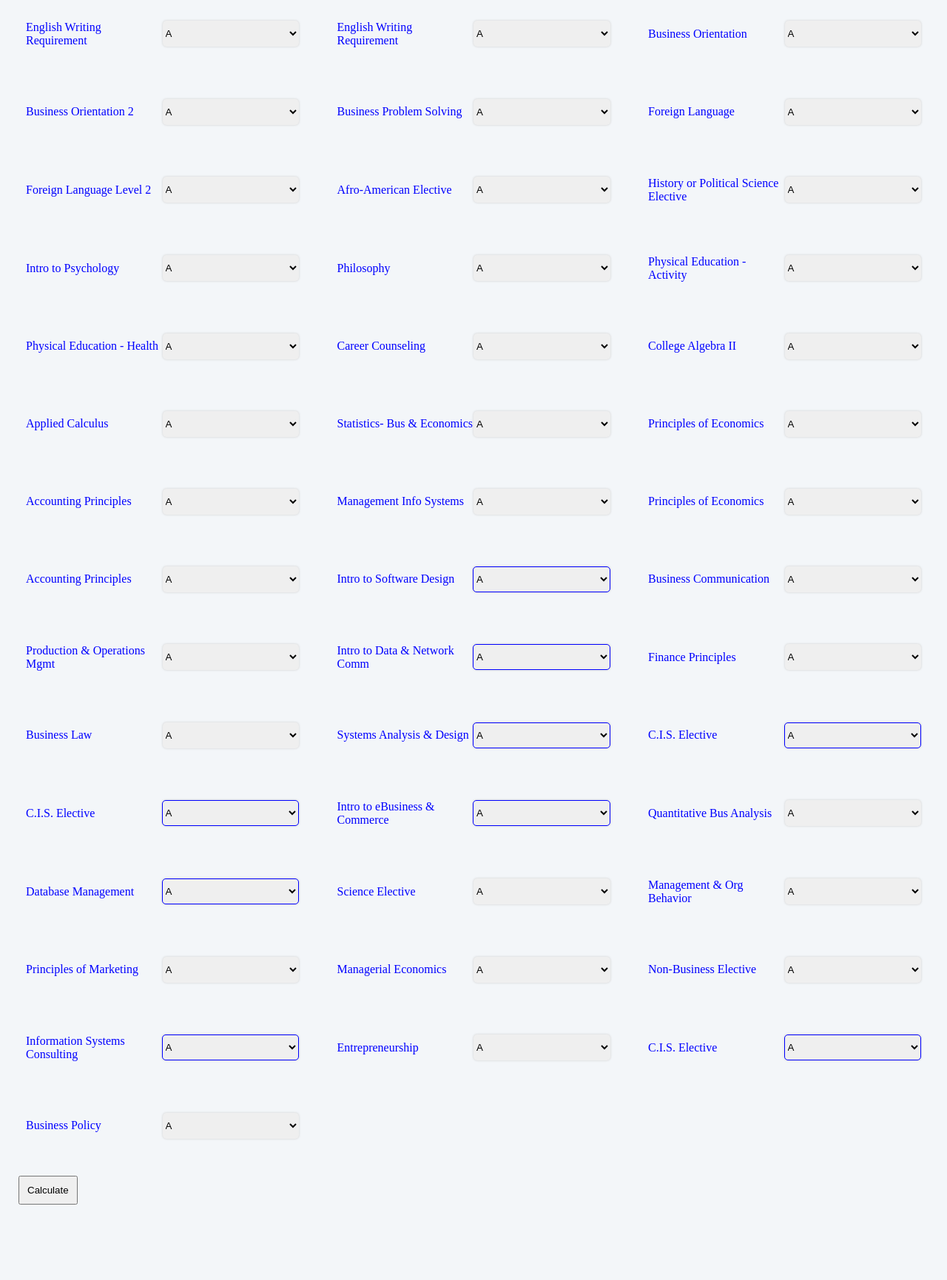
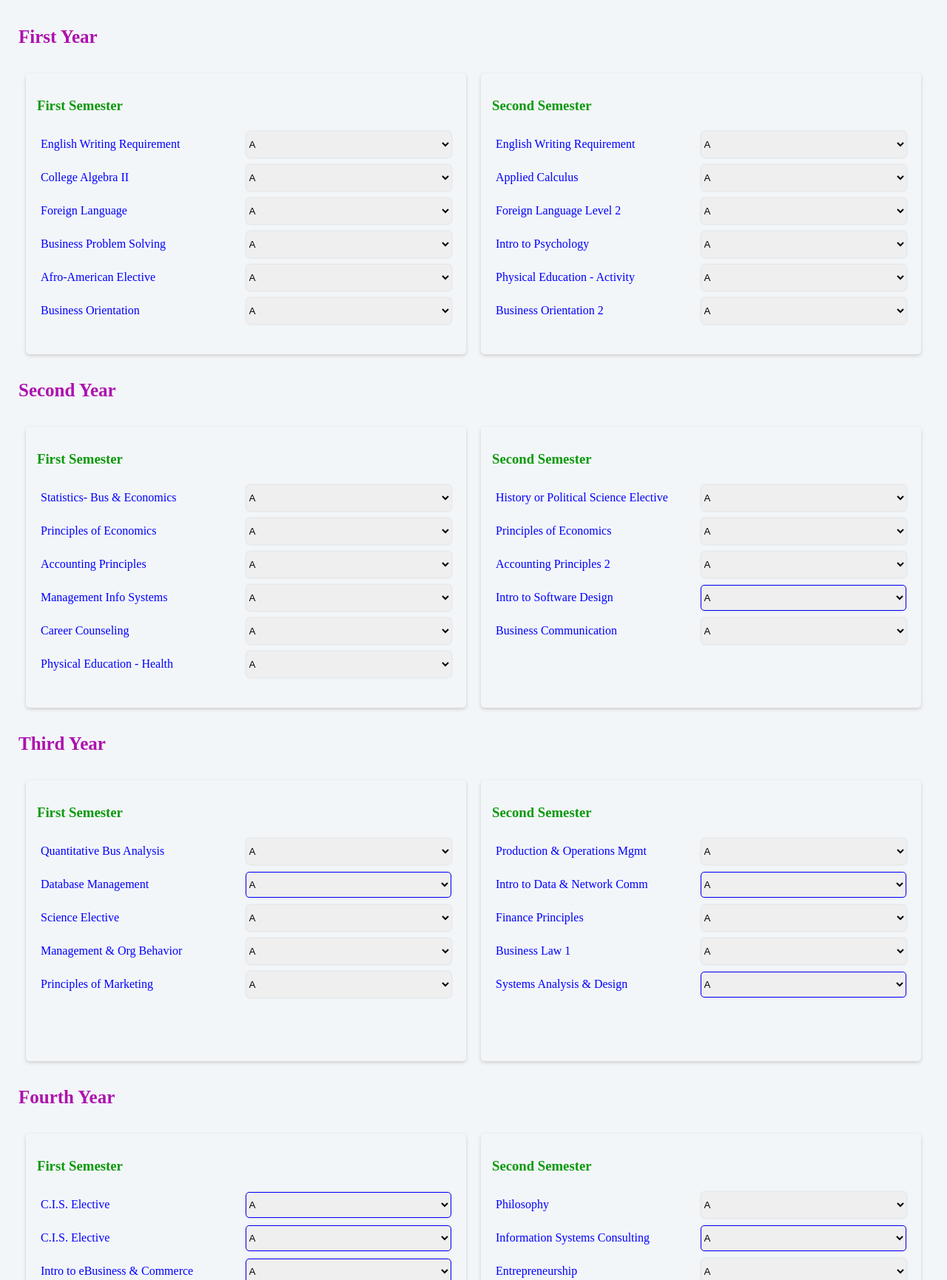
Before and after one commit to joellechina1/final, a plain HTML site: page webpage/index.html in a window 1280 px wide. Shown: the part 302-2033 px from the top of the page at 74% size. Drawn offline with Linux system fonts and the light colour scheme.

Commit message:
updating project style

```diff
--- a/webpage/index.html
+++ b/webpage/index.html
@@ -14,13 +14,19 @@
 
         <main>
 
-            <h1>Grade Calculator</h1>
+            <h1 style="margin-bottom:0">Grade Calculator</h1>
+            <p style="margin:0; color: blue">*blue border means IS major class</p>
             <h5>Overall GPA: <span id="overall">--</span></h5>
             <h5>Major GPA: <span id="major">--</span></h5>
 
             <button type="button" onclick=" calculate() " style="margin-bottom: 15px;">Calculate</button>
 
+            <h3 class="year-class">First Year</h3>
             <div class="outer-wrap">
+
+                <div class="card-wrap">
+
+                    <h3 class="semester-class">First Semester</h3>
 
                     <div class="input-wrap">
 
@@ -36,7 +42,7 @@
                     </div>
                     <div class="input-wrap">
 
-                    <label><a href="http://www.provost.howard.edu/PROVOST/bulletin2/v2business_home.htm">English Writing Requirement</a></label>
+                        <label><a href="http://www.provost.howard.edu/PROVOST/bulletin2/v2business_home.htm">College Algebra II</a></label>
                         <select>
 
                             <option value="4">A</option>
@@ -48,19 +54,7 @@
                     </div>
                     <div class="input-wrap">
 
-                    <label><a href="http://www.provost.howard.edu/PROVOST/bulletin2/v2business_home.htm">Business Orientation</a></label>
-                    <select>
-
-                        <option value="4">A</option>
-                        <option value="3">B</option>
-                        <option value="2">C</option>
-                        <option value="1">D</option>
-                        <option value="0">F</option>
-                    </select>
-                </div>
-                <div class="input-wrap">
-
-                    <label><a href="http://www.provost.howard.edu/PROVOST/bulletin2/v2business_home.htm">Business Orientation 2</a></label>
+                        <label><a href="http://www.provost.howard.edu/PROVOST/bulletin2/v2business_home.htm">Foreign Language</a></label>
                         <select>
 
                             <option value="4">A</option>
@@ -84,7 +78,49 @@
                     </div>
                     <div class="input-wrap">
 
-                    <label><a href="http://www.provost.howard.edu/PROVOST/bulletin2/v2business_home.htm">Foreign Language</a></label>
+                        <label><a href="http://www.provost.howard.edu/PROVOST/bulletin2/v2business_home.htm">Afro-American Elective</a></label>
+                        <select>
+
+                            <option value="4">A</option>
+                            <option value="3">B</option>
+                            <option value="2">C</option>
+                            <option value="1">D</option>
+                            <option value="0">F</option>
+                        </select>
+                    </div>
+                    <div class="input-wrap">
+
+                        <label><a href="http://www.provost.howard.edu/PROVOST/bulletin2/v2business_home.htm">Business Orientation</a></label>
+                        <select>
+
+                            <option value="4">A</option>
+                            <option value="3">B</option>
+                            <option value="2">C</option>
+                            <option value="1">D</option>
+                            <option value="0">F</option>
+                        </select>
+                    </div>
+                </div>
+
+                <div class="card-wrap">
+
+                    <h3 class="semester-class">Second Semester</h3>
+
+                    <div class="input-wrap">
+
+                        <label><a href="http://www.provost.howard.edu/PROVOST/bulletin2/v2business_home.htm">English Writing Requirement</a></label>
+                        <select>
+
+                            <option value="4">A</option>
+                            <option value="3">B</option>
+                            <option value="2">C</option>
+                            <option value="1">D</option>
+                            <option value="0">F</option>
+                        </select>
+                    </div>
+                    <div class="input-wrap">
+
+                        <label><a href="http://www.provost.howard.edu/PROVOST/bulletin2/v2business_home.htm">Applied Calculus</a></label>
                         <select>
 
                             <option value="4">A</option>
@@ -108,43 +144,7 @@
                     </div>
                     <div class="input-wrap">
 
-                    <label><a href="http://www.provost.howard.edu/PROVOST/bulletin2/v2business_home.htm">Afro-American Elective</a></label>
-                    <select>
-
-                        <option value="4">A</option>
-                        <option value="3">B</option>
-                        <option value="2">C</option>
-                        <option value="1">D</option>
-                        <option value="0">F</option>
-                    </select>
-                </div>
-                <div class="input-wrap">
-
-                    <label><a href="http://www.provost.howard.edu/PROVOST/bulletin2/v2business_home.htm">History or Political Science Elective</a></label>
-                    <select>
-
-                        <option value="4">A</option>
-                        <option value="3">B</option>
-                        <option value="2">C</option>
-                        <option value="1">D</option>
-                        <option value="0">F</option>
-                    </select>
-                </div>
-                <div class="input-wrap">
-
                         <label><a href="http://www.provost.howard.edu/PROVOST/bulletin2/v2business_home.htm">Intro to Psychology</a></label>
-                    <select>
-
-                        <option value="4">A</option>
-                        <option value="3">B</option>
-                        <option value="2">C</option>
-                        <option value="1">D</option>
-                        <option value="0">F</option>
-                    </select>
-                </div>
-                <div class="input-wrap">
-
-                    <label><a href="http://www.provost.howard.edu/PROVOST/bulletin2/v2business_home.htm">Philosophy</a></label>
                         <select>
 
                             <option value="4">A</option>
@@ -168,7 +168,7 @@
                     </div>
                     <div class="input-wrap">
 
-                    <label><a href="http://www.provost.howard.edu/PROVOST/bulletin2/v2business_home.htm">Physical Education - Health</a></label>
+                        <label><a href="http://www.provost.howard.edu/PROVOST/bulletin2/v2business_home.htm">Business Orientation 2</a></label>
                         <select>
 
                             <option value="4">A</option>
@@ -178,42 +178,15 @@
                             <option value="0">F</option>
                         </select>
                     </div>
-                <div class="input-wrap">
+                </div>
+            </div>
 
-                    <label><a href="http://www.provost.howard.edu/PROVOST/bulletin2/v2business_home.htm">Career Counseling</a></label>
-                    <select>
+            <h3 class="year-class">Second Year</h3>
+            <div class="outer-wrap">
 
-                        <option value="4">A</option>
-                        <option value="3">B</option>
-                        <option value="2">C</option>
-                        <option value="1">D</option>
-                        <option value="0">F</option>
-                    </select>
-                </div>
-                <div class="input-wrap">
+                <div class="card-wrap">
 
-                    <label><a href="http://www.provost.howard.edu/PROVOST/bulletin2/v2business_home.htm">College Algebra II</a></label>
-                    <select>
-
-                        <option value="4">A</option>
-                        <option value="3">B</option>
-                        <option value="2">C</option>
-                        <option value="1">D</option>
-                        <option value="0">F</option>
-                    </select>
-                </div>
-                <div class="input-wrap">
-
-                    <label><a href="http://www.provost.howard.edu/PROVOST/bulletin2/v2business_home.htm">Applied Calculus</a></label>
-                    <select>
-
-                        <option value="4">A</option>
-                        <option value="3">B</option>
-                        <option value="2">C</option>
-                        <option value="1">D</option>
-                        <option value="0">F</option>
-                    </select>
-                </div>
+                    <h3 class="semester-class">First Semester</h3>
                     <div class="input-wrap">
 
                         <label><a href="http://www.provost.howard.edu/PROVOST/bulletin2/v2business_home.htm">Statistics- Bus & Economics</a></label>
@@ -264,6 +237,46 @@
                     </div>
                     <div class="input-wrap">
 
+                        <label><a href="http://www.provost.howard.edu/PROVOST/bulletin2/v2business_home.htm">Career Counseling</a></label>
+                        <select>
+
+                            <option value="4">A</option>
+                            <option value="3">B</option>
+                            <option value="2">C</option>
+                            <option value="1">D</option>
+                            <option value="0">F</option>
+                        </select>
+                    </div>
+                    <div class="input-wrap">
+
+                        <label><a href="http://www.provost.howard.edu/PROVOST/bulletin2/v2business_home.htm">Physical Education - Health</a></label>
+                        <select>
+
+                            <option value="4">A</option>
+                            <option value="3">B</option>
+                            <option value="2">C</option>
+                            <option value="1">D</option>
+                            <option value="0">F</option>
+                        </select>
+                    </div>
+                </div>
+                <div class="card-wrap">
+
+                    <h3 class="semester-class">Second Semester</h3>
+                    <div class="input-wrap">
+
+                        <label><a href="http://www.provost.howard.edu/PROVOST/bulletin2/v2business_home.htm">History or Political Science Elective</a></label>
+                        <select>
+
+                            <option value="4">A</option>
+                            <option value="3">B</option>
+                            <option value="2">C</option>
+                            <option value="1">D</option>
+                            <option value="0">F</option>
+                        </select>
+                    </div>
+                    <div class="input-wrap">
+
                         <label><a href="http://www.provost.howard.edu/PROVOST/bulletin2/v2business_home.htm">Principles of Economics</a></label>
                         <select>
 
@@ -276,7 +289,7 @@
                     </div>
                     <div class="input-wrap">
 
-                    <label><a href="http://www.provost.howard.edu/PROVOST/bulletin2/v2business_home.htm">Accounting Principles</a></label>
+                        <label><a href="http://www.provost.howard.edu/PROVOST/bulletin2/v2business_home.htm">Accounting Principles 2</a></label>
                         <select>
 
                             <option value="4">A</option>
@@ -310,102 +323,15 @@
                             <option value="0">F</option>
                         </select>
                     </div>
-                <div class="input-wrap">
+                </div>
+            </div>
 
-                    <label><a href="http://www.provost.howard.edu/PROVOST/bulletin2/v2business_home.htm">Production & Operations Mgmt</a></label>
-                    <select>
+            <h3 class="year-class">Third Year</h3>
+            <div class="outer-wrap">
 
-                        <option value="4">A</option>
-                        <option value="3">B</option>
-                        <option value="2">C</option>
-                        <option value="1">D</option>
-                        <option value="0">F</option>
-                    </select>
-                </div>
-                <div class="input-wrap">
+                <div class="card-wrap">
 
-                    <label><a href="http://www.provost.howard.edu/PROVOST/bulletin2/v2business_home.htm">Intro to Data & Network Comm</a></label>
-                    <select class="major">
-
-                        <option value="4">A</option>
-                        <option value="3">B</option>
-                        <option value="2">C</option>
-                        <option value="1">D</option>
-                        <option value="0">F</option>
-                    </select>
-                </div>
-                <div class="input-wrap">
-
-                    <label><a href="http://www.provost.howard.edu/PROVOST/bulletin2/v2business_home.htm">Finance Principles</a></label>
-                    <select>
-
-                        <option value="4">A</option>
-                        <option value="3">B</option>
-                        <option value="2">C</option>
-                        <option value="1">D</option>
-                        <option value="0">F</option>
-                    </select>
-                </div>
-                <div class="input-wrap">
-
-                    <label><a href="http://www.provost.howard.edu/PROVOST/bulletin2/v2business_home.htm">Business Law</a></label>
-                    <select>
-
-                        <option value="4">A</option>
-                        <option value="3">B</option>
-                        <option value="2">C</option>
-                        <option value="1">D</option>
-                        <option value="0">F</option>
-                    </select>
-                </div>
-                <div class="input-wrap">
-
-                    <label><a href="http://www.provost.howard.edu/PROVOST/bulletin2/v2business_home.htm">Systems Analysis & Design</a></label>
-                    <select class="major">
-
-                        <option value="4">A</option>
-                        <option value="3">B</option>
-                        <option value="2">C</option>
-                        <option value="1">D</option>
-                        <option value="0">F</option>
-                    </select>
-                </div>
-                <div class="input-wrap">
-
-                    <label><a href="http://www.provost.howard.edu/PROVOST/bulletin2/v2business_home.htm">C.I.S. Elective</a></label>
-                    <select class="major">
-
-                        <option value="4">A</option>
-                        <option value="3">B</option>
-                        <option value="2">C</option>
-                        <option value="1">D</option>
-                        <option value="0">F</option>
-                    </select>
-                </div>
-                <div class="input-wrap">
-
-                    <label><a href="http://www.provost.howard.edu/PROVOST/bulletin2/v2business_home.htm">C.I.S. Elective</a></label>
-                    <select class="major">
-
-                        <option value="4">A</option>
-                        <option value="3">B</option>
-                        <option value="2">C</option>
-                        <option value="1">D</option>
-                        <option value="0">F</option>
-                    </select>
-                </div>
-                <div class="input-wrap">
-
-                    <label><a href="http://www.provost.howard.edu/PROVOST/bulletin2/v2business_home.htm">Intro to eBusiness & Commerce</a></label>
-                    <select class="major">
-
-                        <option value="4">A</option>
-                        <option value="3">B</option>
-                        <option value="2">C</option>
-                        <option value="1">D</option>
-                        <option value="0">F</option>
-                    </select>
-                </div>
+                    <h3 class="semester-class">First Semester</h3>
                     <div class="input-wrap">
 
                         <label><a href="http://www.provost.howard.edu/PROVOST/bulletin2/v2business_home.htm">Quantitative Bus Analysis</a></label>
@@ -466,6 +392,115 @@
                             <option value="0">F</option>
                         </select>
                     </div>
+                </div>
+                <div class="card-wrap">
+
+                    <h3 class="semester-class">Second Semester</h3>
+                    <div class="input-wrap">
+
+                        <label><a href="http://www.provost.howard.edu/PROVOST/bulletin2/v2business_home.htm">Production & Operations Mgmt</a></label>
+                        <select>
+
+                            <option value="4">A</option>
+                            <option value="3">B</option>
+                            <option value="2">C</option>
+                            <option value="1">D</option>
+                            <option value="0">F</option>
+                        </select>
+                    </div>
+                    <div class="input-wrap">
+
+                        <label><a href="http://www.provost.howard.edu/PROVOST/bulletin2/v2business_home.htm">Intro to Data & Network Comm</a></label>
+                        <select class="major">
+
+                            <option value="4">A</option>
+                            <option value="3">B</option>
+                            <option value="2">C</option>
+                            <option value="1">D</option>
+                            <option value="0">F</option>
+                        </select>
+                    </div>
+                    <div class="input-wrap">
+
+                        <label><a href="http://www.provost.howard.edu/PROVOST/bulletin2/v2business_home.htm">Finance Principles</a></label>
+                        <select>
+
+                            <option value="4">A</option>
+                            <option value="3">B</option>
+                            <option value="2">C</option>
+                            <option value="1">D</option>
+                            <option value="0">F</option>
+                        </select>
+                    </div>
+                    <div class="input-wrap">
+
+                        <label><a href="http://www.provost.howard.edu/PROVOST/bulletin2/v2business_home.htm">Business Law 1</a></label>
+                        <select>
+
+                            <option value="4">A</option>
+                            <option value="3">B</option>
+                            <option value="2">C</option>
+                            <option value="1">D</option>
+                            <option value="0">F</option>
+                        </select>
+                    </div>
+                    <div class="input-wrap">
+
+                        <label><a href="http://www.provost.howard.edu/PROVOST/bulletin2/v2business_home.htm">Systems Analysis & Design</a></label>
+                        <select class="major">
+
+                            <option value="4">A</option>
+                            <option value="3">B</option>
+                            <option value="2">C</option>
+                            <option value="1">D</option>
+                            <option value="0">F</option>
+                        </select>
+                    </div>
+                </div>
+            </div>
+
+            <h3 class="year-class">Fourth Year</h3>
+            <div class="outer-wrap">
+
+                <div class="card-wrap">
+
+                    <h3 class="semester-class">First Semester</h3>
+                    <div class="input-wrap">
+
+                        <label><a href="http://www.provost.howard.edu/PROVOST/bulletin2/v2business_home.htm">C.I.S. Elective</a></label>
+                        <select class="major">
+
+                            <option value="4">A</option>
+                            <option value="3">B</option>
+                            <option value="2">C</option>
+                            <option value="1">D</option>
+                            <option value="0">F</option>
+                        </select>
+                    </div>
+                    <div class="input-wrap">
+
+                        <label><a href="http://www.provost.howard.edu/PROVOST/bulletin2/v2business_home.htm">C.I.S. Elective</a></label>
+                        <select class="major">
+
+                            <option value="4">A</option>
+                            <option value="3">B</option>
+                            <option value="2">C</option>
+                            <option value="1">D</option>
+                            <option value="0">F</option>
+                        </select>
+                    </div>
+                    <div class="input-wrap">
+
+                        <label><a href="http://www.provost.howard.edu/PROVOST/bulletin2/v2business_home.htm">Intro to eBusiness & Commerce</a></label>
+                        <select class="major">
+
+                            <option value="4">A</option>
+                            <option value="3">B</option>
+                            <option value="2">C</option>
+                            <option value="1">D</option>
+                            <option value="0">F</option>
+                        </select>
+                    </div>
                     <div class="input-wrap">
 
                         <label><a href="http://www.provost.howard.edu/PROVOST/bulletin2/v2business_home.htm">Managerial Economics</a></label>
@@ -481,6 +516,22 @@
                     <div class="input-wrap">
 
                         <label><a href="http://www.provost.howard.edu/PROVOST/bulletin2/v2business_home.htm">Non-Business Elective</a></label>
+                        <select>
+
+                            <option value="4">A</option>
+                            <option value="3">B</option>
+                            <option value="2">C</option>
+                            <option value="1">D</option>
+                            <option value="0">F</option>
+                        </select>
+                    </div>
+                </div>
+                <div class="card-wrap">
+
+                    <h3 class="semester-class">Second Semester</h3>
+                    <div class="input-wrap">
+
+                        <label><a href="http://www.provost.howard.edu/PROVOST/bulletin2/v2business_home.htm">Philosophy</a></label>
                         <select>
 
                             <option value="4">A</option>
@@ -537,6 +588,7 @@
                             <option value="1">D</option>
                             <option value="0">F</option>
                         </select>
+                    </div>
                 </div>
             </div>
 
--- a/webpage/styles.css
+++ b/webpage/styles.css
@@ -22,14 +22,23 @@ main {
     justify-content: space-between;
 }
 
+.card-wrap {`
+
+    background-color: white;
+    border-radius: 5px;
+    padding: 15px;
+    margin: 10px;
+    box-shadow: 0px 2px 5px 0px #ccc;
+    flex: 1;
+    min-height: 350px;
+}
+
 .input-wrap {
 
-    margin: 10px 0;
-    padding: 25px 10px;
+    padding: 5px;
     display: flex;
     justify-content: space-between;
     align-items: center;
-    width: 30%;
     position: relative;
 }
 
@@ -62,3 +71,14 @@ a {
     text-decoration: none;
     color: blue;
 }
+
+.year-class {
+
+    color: rgb(173, 17, 173);
+    font-size: 25px;
+}
+
+.semester-class {
+
+    color: rgb(10, 153, 10);
+}
```
Lines whose indentation alone changed are shown as unchanged.
